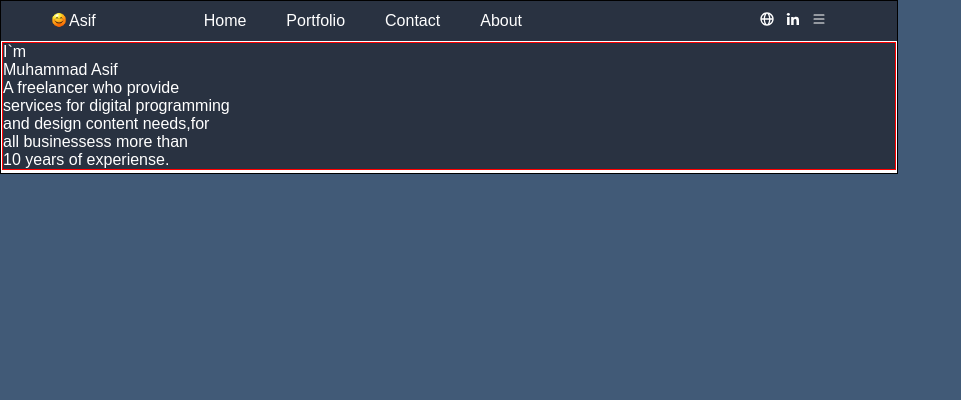
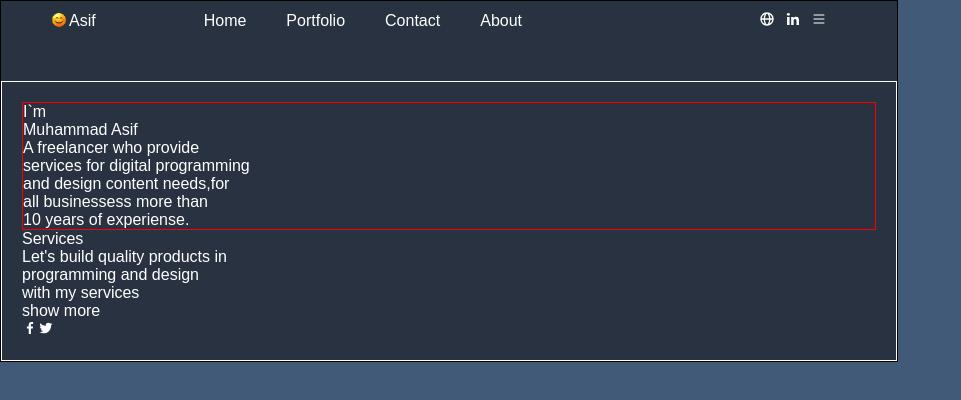
Before and after one commit to MuhammadAsif46/react-asgmt-3-portfolio, a React (Create React App) app: page / in a window 1280 px wide. Shown: the top 400 px of the page, without its empty margins (0-961 px from the left). Built offline with nearby package versions, Linux system fonts and the light colour scheme.

Commit message:
added some variables and icons

```diff
--- a/src/App.css
+++ b/src/App.css
@@ -83,6 +83,8 @@ div.icons > ul > li > a > .icon{
 
 div.hero-section{
   border: 1px solid #fff;
+  margin-top: 50px;
+  padding: 20px;
 }
 
 div.port-name{
@@ -91,6 +93,6 @@ div.port-name{
 
 
 
-div.port-services{
+/* div.port-services{
   border: 1px solid #fff;
-}
+} */
--- a/src/App.js
+++ b/src/App.js
@@ -1,5 +1,5 @@
 import smileLogo from "./img/smile_logo-removebg-preview.png";
-import { BiSmile, BiGlobe, BiLogoLinkedin} from 'react-icons/bi';
+import { BiGlobe, BiLogoLinkedin, BiLogoFacebook,BiLogoTwitter} from 'react-icons/bi';
 import { BsList } from "react-icons/bs";
 import "./App.css";
 
@@ -37,7 +37,7 @@ function App() {
         <div className="hero-section">
           <div className="port-name">
             <div>
-              I`m <br /><span>Muhammad Asif</span>
+              I`m <br /><span className="name">Muhammad Asif</span>
             </div>
             <div className="port-line"> </div>
             <div className="port-paragraph">
@@ -51,7 +51,24 @@ function App() {
             </div>
           </div>
           <div className="port-services">
-
+            <div className="sevices">Services</div>
+            <div className="ser-paragraph">
+              <p> Let's build quality products in <br/>
+                programming and design <br/>
+                with my services
+              </p>
+            </div>
+            <div className="show-more">
+              show more <span></span>
+            </div>
+            <div className="social-icons">
+              <li>
+                <a href=""><BiLogoFacebook/></a>
+                <a href=""><BiLogoTwitter/></a>
+                <a href=""></a>
+                <a href=""></a>
+              </li>
+            </div>
           </div>
         </div>
       </div>
```
